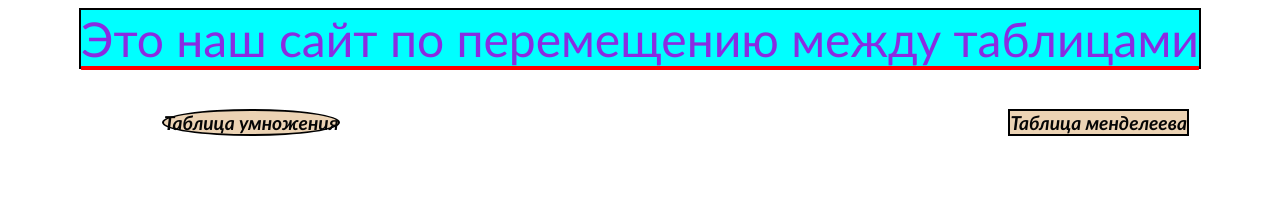
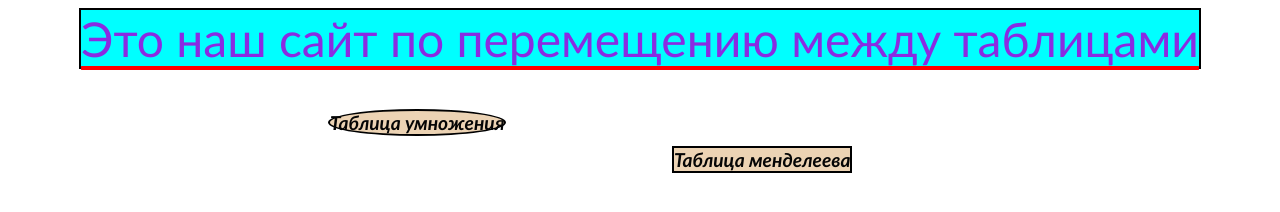
Before and after one commit to shalopayckaa/all_tables_website, a plain HTML site: page index.html in a window 1280 px wide. Drawn offline with Linux system fonts and the light colour scheme.

Commit message:
Update style.css

```diff
--- a/style.css
+++ b/style.css
@@ -20,7 +20,7 @@
 }
 
 .multyplication-table {
-    margin: 40px 0 10px 154px;
+    margin: 40px 0 10px 320px;
     border: 2px solid black;
     border-radius: 90%;
     background-color: rgb(236, 211, 180);
```
